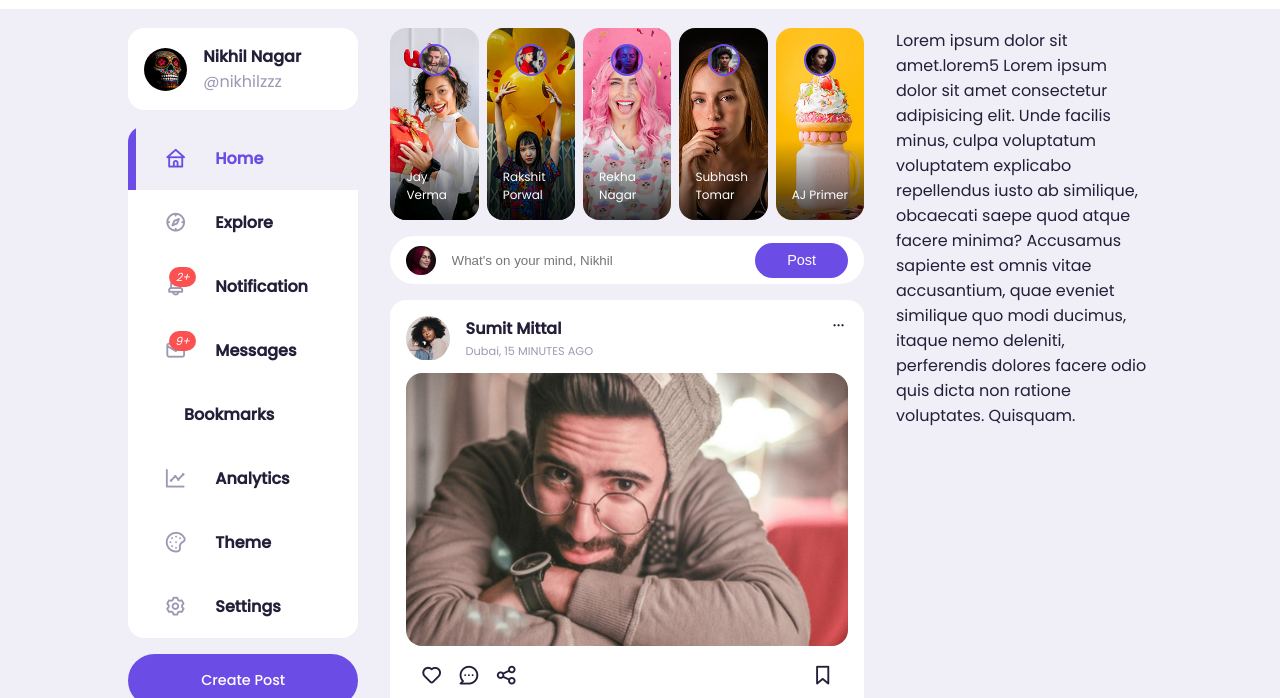
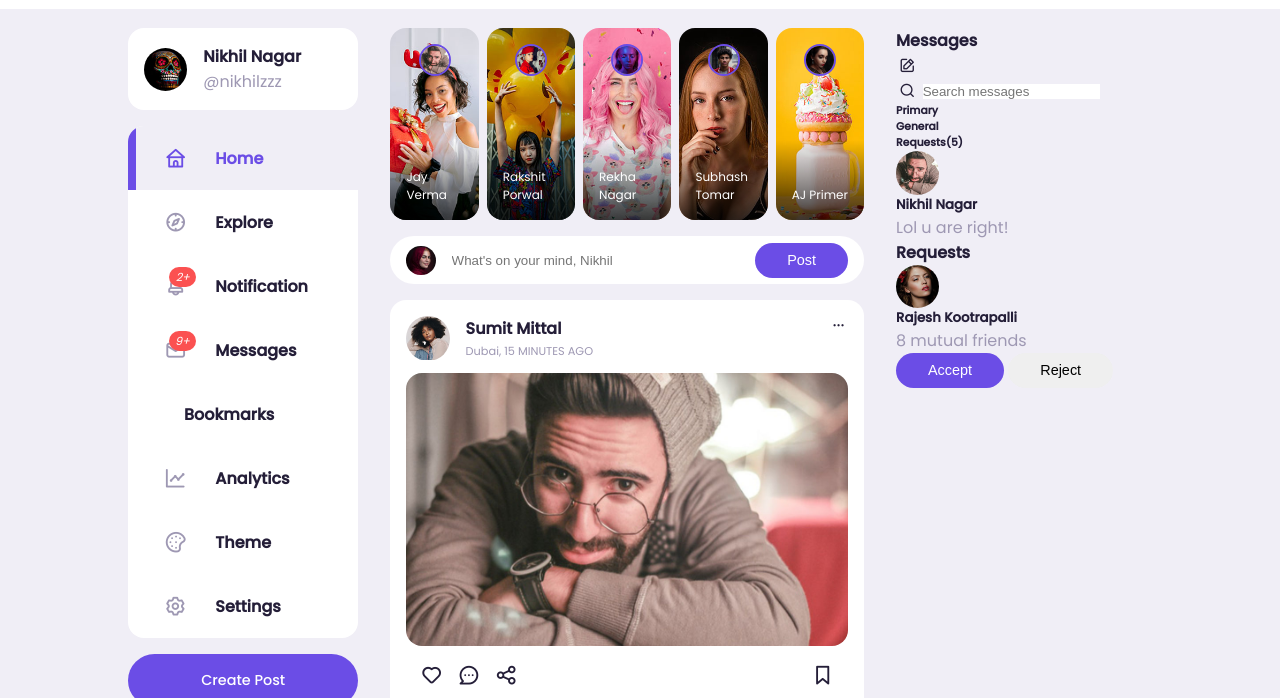
Before and after one commit to nikhilnagargit/charming_app, a plain HTML site: page index.html in a window 1280 px wide. Shown: the part 58-756 px from the top of the page. Drawn offline with nearby package versions, Linux system fonts and the light colour scheme.

Commit message:
html for messages section completed

```diff
--- a/index.html
+++ b/index.html
@@ -335,13 +335,56 @@
         <!-- ===========END: Middle Section ========== -->
         <!-- ===========START: Right Section ========== -->
         <div class="right">
-          Lorem ipsum dolor sit amet.lorem5 Lorem ipsum dolor sit amet
-          consectetur adipisicing elit. Unde facilis minus, culpa voluptatum
-          voluptatem explicabo repellendus iusto ab similique, obcaecati saepe
-          quod atque facere minima? Accusamus sapiente est omnis vitae
-          accusantium, quae eveniet similique quo modi ducimus, itaque nemo
-          deleniti, perferendis dolores facere odio quis dicta non ratione
-          voluptates. Quisquam.
+          <!-- ----------messages---------- -->
+          <div class="messages">
+            <div class="heading">
+              <h4>Messages</h4>
+              <i class="uil uil-edit"></i>
+            </div>
+            <div class="search-bar">
+              <i class="uil uil-search"></i>
+              <input
+                type="search"
+                placeholder="Search messages"
+                id="message-search" />
+            </div>
+            <div class="category">
+              <h6 class="active">Primary</h6>
+              <h6>General</h6>
+              <h6 class="message-request">Requests(5)</h6>
+            </div>
+            <div class="message">
+              <div class="profile-photo">
+                <img src="./images/profile-15.jpg" alt="" />
+              </div>
+              <div class="message-body">
+                <h5>Nikhil Nagar</h5>
+                <p class="text-muted">Lol u are right!</p>
+              </div>
+            </div>
+          </div>
+          <!-- ----------messages:END---------- -->
+
+          <!-- ----------friend requests --------- -->
+          <div class="friend-requests">
+            <h4>Requests</h4>
+            <div class="request">
+              <div class="info">
+                <div class="profile-photo">
+                  <img src="./images/profile-6.jpg" />
+                </div>
+                <div>
+                  <h5>Rajesh Kootrapalli</h5>
+                  <p class="text-muted">8 mutual friends</p>
+                  <div class="action">
+                    <button class="btn btn-primary">Accept</button>
+                    <button class="btn">Reject</button>
+                  </div>
+                </div>
+              </div>
+            </div>
+          </div>
+          <!-- ----------friend requests:END---------- -->
         </div>
       </div>
       <!-- ===========END: Right Section ========== -->
```
